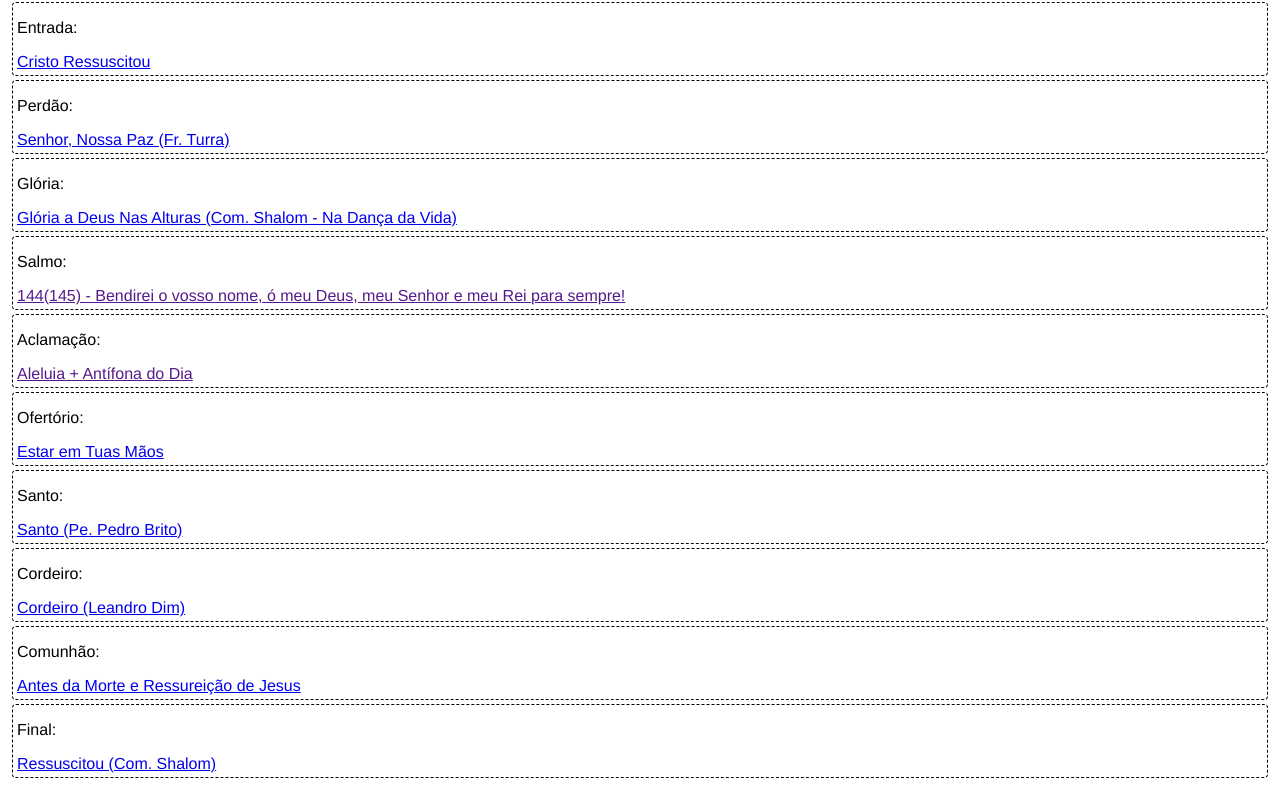
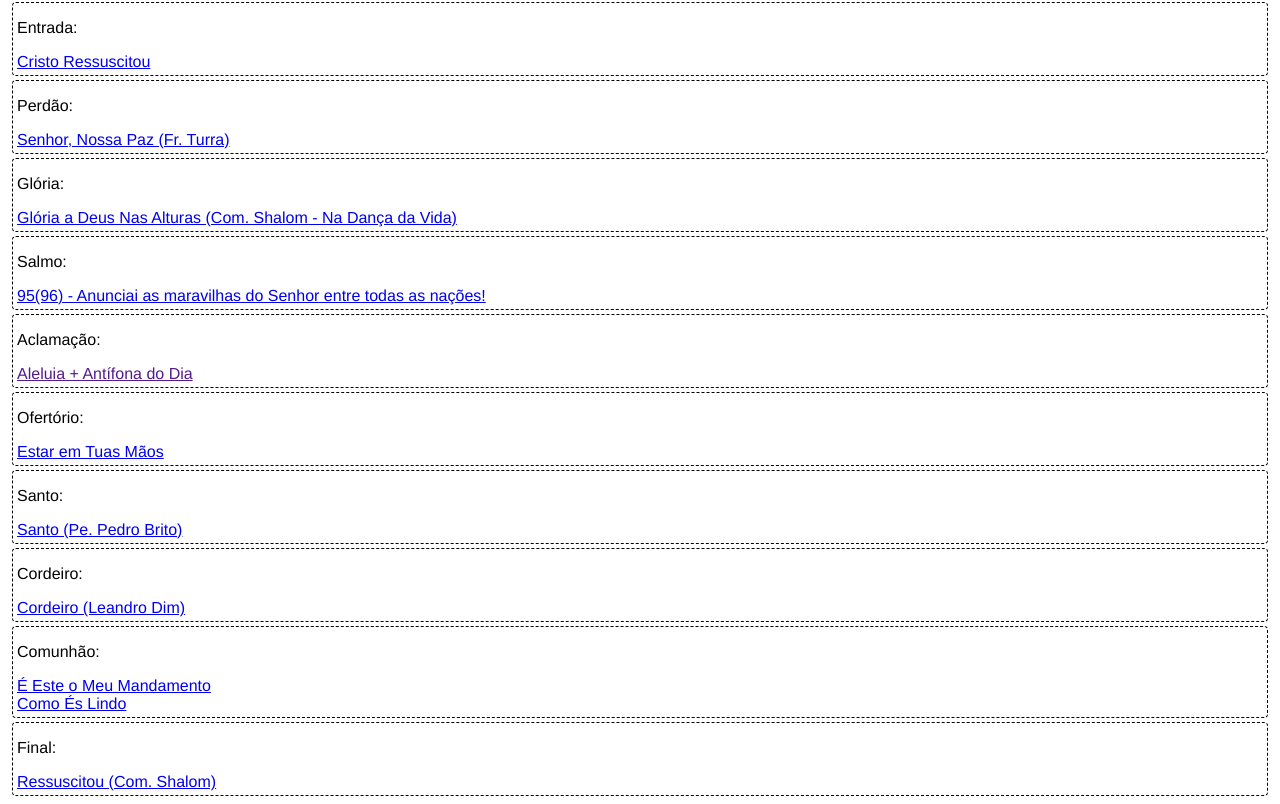
Before and after one commit to Leandro-bldz/repertorio-missa, a plain HTML site: page index.html in a window 1280 px wide. Shown: the part 144-948 px from the top of the page. Drawn offline with Linux system fonts and the light colour scheme.

Commit message:
Atualizando índex
Atualizando salmo e canto

```diff
--- a/index.html
+++ b/index.html
@@ -29,8 +29,8 @@
 	</div>
 	<div class="container">
 		<p>Salmo: </p>
-		<a href="">
-      144(145) - Bendirei o vosso nome, ó meu Deus, meu Senhor e meu Rei para sempre!</a>
+		<a href="https://youtu.be/Vyx3qqeKvlo?si=W1z5n9PcgAc9homr">
+      95(96) - Anunciai as maravilhas do Senhor entre todas as nações!</a>
 	</div>
 	<div class="container">
 		<p>Aclamação: </p>
@@ -54,8 +54,10 @@
 	</div>
 	<div class="container">
 		<p>Comunhão: </p>
-		<a href="https://musicasparamissa.com.br/musica/antes-da-morte-e-ressurreicao-de-jesus/" target="_blank" rel="noreferrer noopener">
-      Antes da Morte e Ressureição de Jesus</a>
+		<a href="https://musicasparamissa.com.br/musica/e-este-o-meu-mandamento/" target="_blank" rel="noreferrer noopener">
+      É Este o Meu Mandamento</a>	<br/>
+		<a href="https://www.cifraclub.com.br/vida-reluz/como-es-lindo/principal.html#instrument=guitar&key=5" target="_blank" rel="noreferrer noopener">
+      Como És Lindo</a>
 	</div>
 	<div class="container">
 		<p>Final: </p>
```
